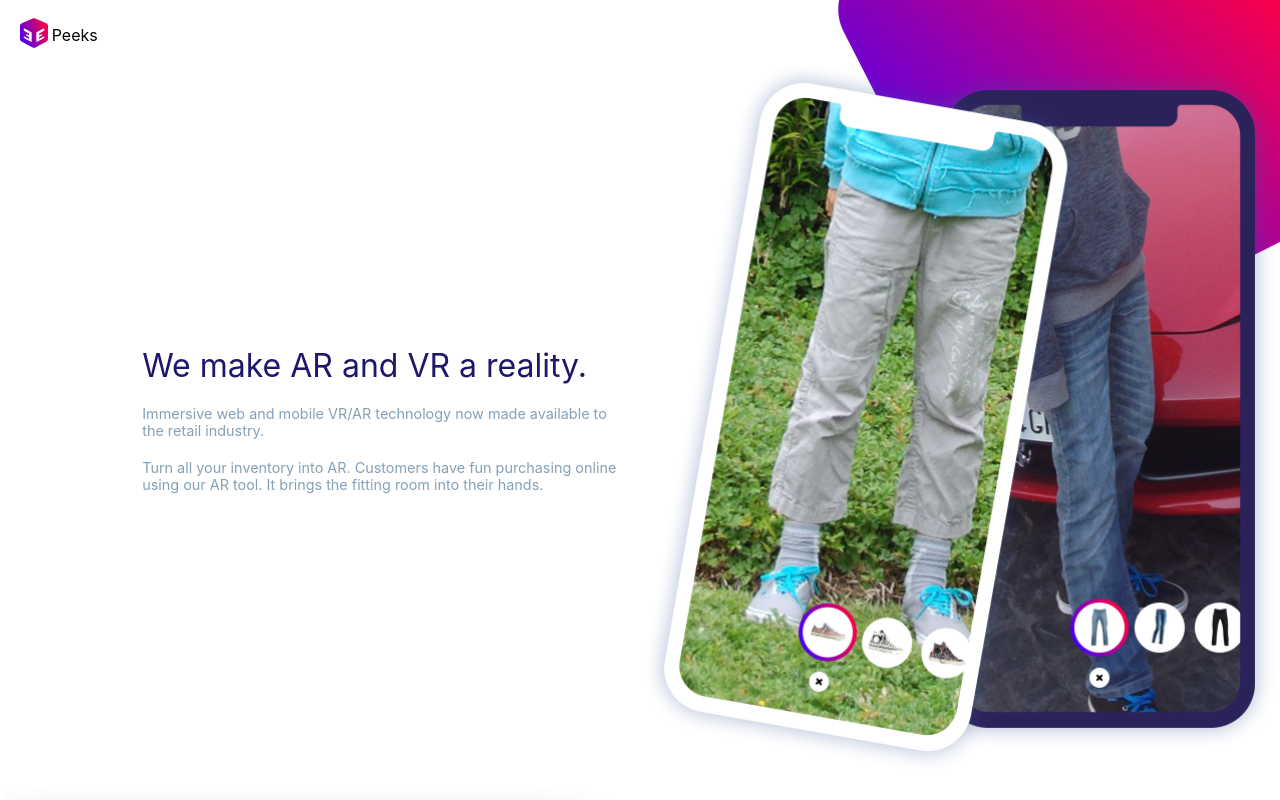
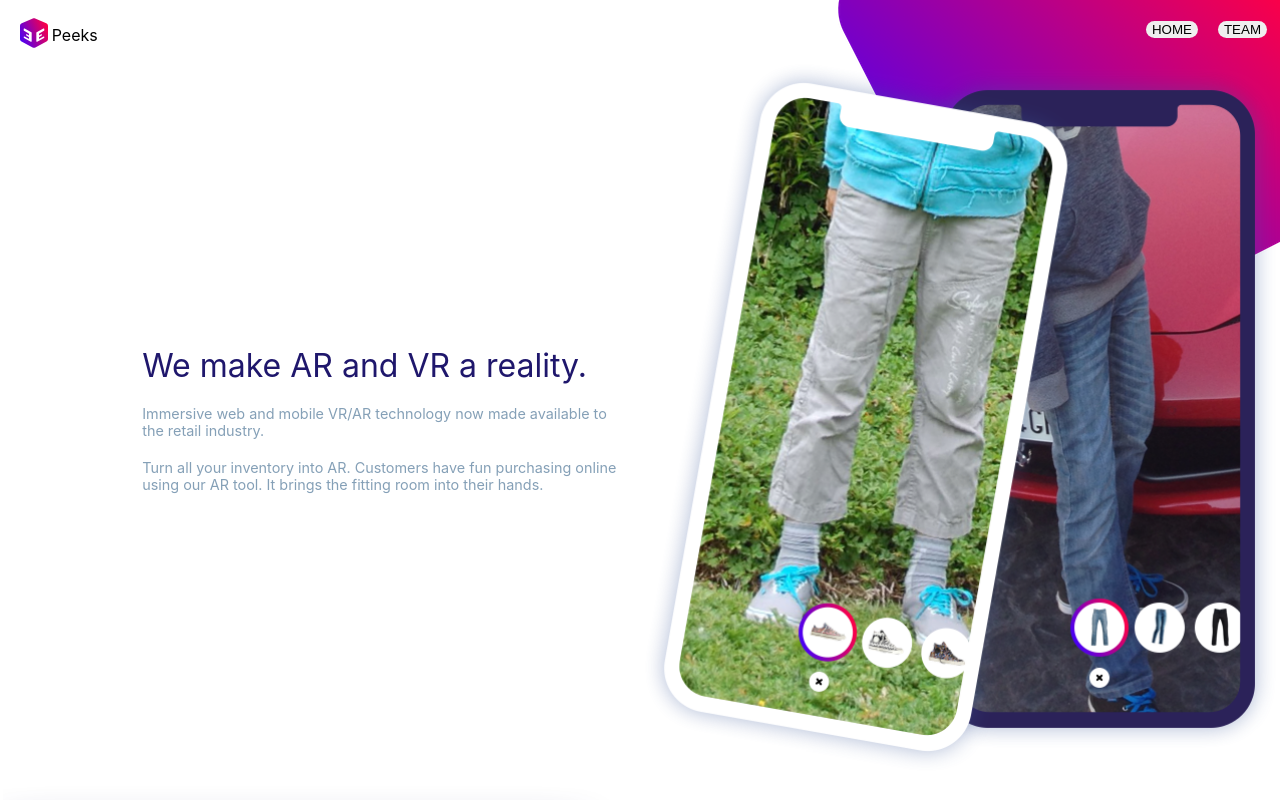
Before and after one commit to erwanmaigret/peeks-demo, a React (Create React App) app in the folder web/client/: page / in a window 1280 px wide. Shown: the top 800 px of the page. Built offline with nearby package versions, Linux system fonts and the light colour scheme.

Commit message:
Website reorg for pages support

```diff
--- a/web/client/package.json
+++ b/web/client/package.json
@@ -6,6 +6,7 @@
     "react": "^16.2.0",
     "react-burger-menu": "^2.2.3",
     "react-dom": "^16.2.0",
+    "react-router-dom": "^4.2.2",
     "react-scripts": "1.1.1"
   },
   "scripts": {
--- a/web/client/src/App.js
+++ b/web/client/src/App.js
@@ -1,4 +1,5 @@
 import React, { Component } from 'react';
+import { BrowserRouter as Router, Route, Link } from "react-router-dom";
 import logo from './logo.svg';
 import './App.css';
 
@@ -12,25 +13,95 @@ class MenuItem extends React.Component {
   }
 }
 
+const Team = ({ match }) => (
+  <div>
+    <h2>Topics</h2>
+    <ul>
+      <li>
+        <Link to={`${match.url}/rendering`}>Rendering with React</Link>
+      </li>
+      <li>
+        <Link to={`${match.url}/components`}>Components</Link>
+      </li>
+      <li>
+        <Link to={`${match.url}/props-v-state`}>Props v. State</Link>
+      </li>
+    </ul>
+  </div>
+);
+
 class MenuBar extends React.Component {
     renderMenuItem(title) {
       return <MenuItem title={title}/>;
     }
 
+    renderRoutes() {
+      return (
+          <div>
+              <Route exact path="/" component={Home} />
+              <Route path="/team" component={Team} />
+          </div>
+      );
+    }
+
+    renderMenu() {
+        return (
+            <div>
+                <ul>
+                    <li><Link to="/">Home</Link></li>
+                    <li><Link to="/team">Team</Link></li>
+                </ul>
+            </div>
+        );
+    }
+
     render() {
-      let showMenu = false;
-      if (showMenu) {
-          return (
+      return (
+        <Router>
+        <div>
+            <div className="menuBar">
+              {this.renderMenuItem('HOME')}
+              {this.renderMenuItem('TEAM')}
+            </div>
+        </div>
+        </Router>
+      );
+    }
+}
+
+class Pages extends React.Component {
+    renderMenuItem(title) {
+      return <MenuItem title={title}/>;
+    }
+
+    renderRoutes() {
+      return (
+          <div>
+              <Route exact path="/" component={Home} />
+              <Route path="/team" component={Team} />
+          </div>
+      );
+    }
+
+    renderMenu() {
+        return (
             <div>
-              <div className="menuBar">
-                {this.renderMenuItem('PRODUCT')}
-                {this.renderMenuItem('TEAM')}
-              </div>
+                <ul>
+                    <li><Link to="/">Home</Link></li>
+                    <li><Link to="/team">Team</Link></li>
+                </ul>
             </div>
-          );
-      } else {
-          return (<div/>);
-      }
+        );
+    }
+
+    render() {
+      return (
+        <Router>
+        <div>
+            {this.renderRoutes()}
+        </div>
+        </Router>
+      );
     }
 }
 
@@ -74,23 +145,10 @@ class RoundButton extends React.Component {
   }
 }
 
-class App extends Component {
+class Home extends Component {
     render() {
         return (
-            <div className="App">
-                <div><table width='100%'><tbody><tr>
-                <td align="left">
-                    <table><tbody>
-                    <tr height="10px"></tr>
-                    <tr>
-                    <td width="10px"></td>
-                    <td><img src={logo} className="logo" alt="logo"/></td>
-                    <td><div className="title"> Peeks</div></td>
-                    </tr>
-                    </tbody></table>
-                </td>
-                <td align="right"><MenuBar/></td>
-                </tr></tbody></table></div>
+            <div>
                 <div><table width='100%'><tbody><tr>
                 <td width='10%'></td>
                 <td width='40%'>
@@ -152,4 +210,27 @@ class App extends Component {
     }
 }
 
+class App extends Component {
+  render() {
+    return (
+        <div className="App">
+        <div><table width='100%'><tbody><tr>
+        <td align="left">
+            <table><tbody>
+            <tr height="10px"></tr>
+            <tr>
+            <td width="10px"></td>
+            <td><img src={logo} className="logo" alt="logo"/></td>
+            <td><div className="title"> Peeks</div></td>
+            </tr>
+            </tbody></table>
+        </td>
+        <td align="right"><MenuBar/></td>
+        </tr></tbody></table></div>
+        <Pages/>
+        </div>
+    );
+  }
+}
+
 export default App;
```
Also changed, not shown: 1 other file (tests, documents, lock files or other folders).
